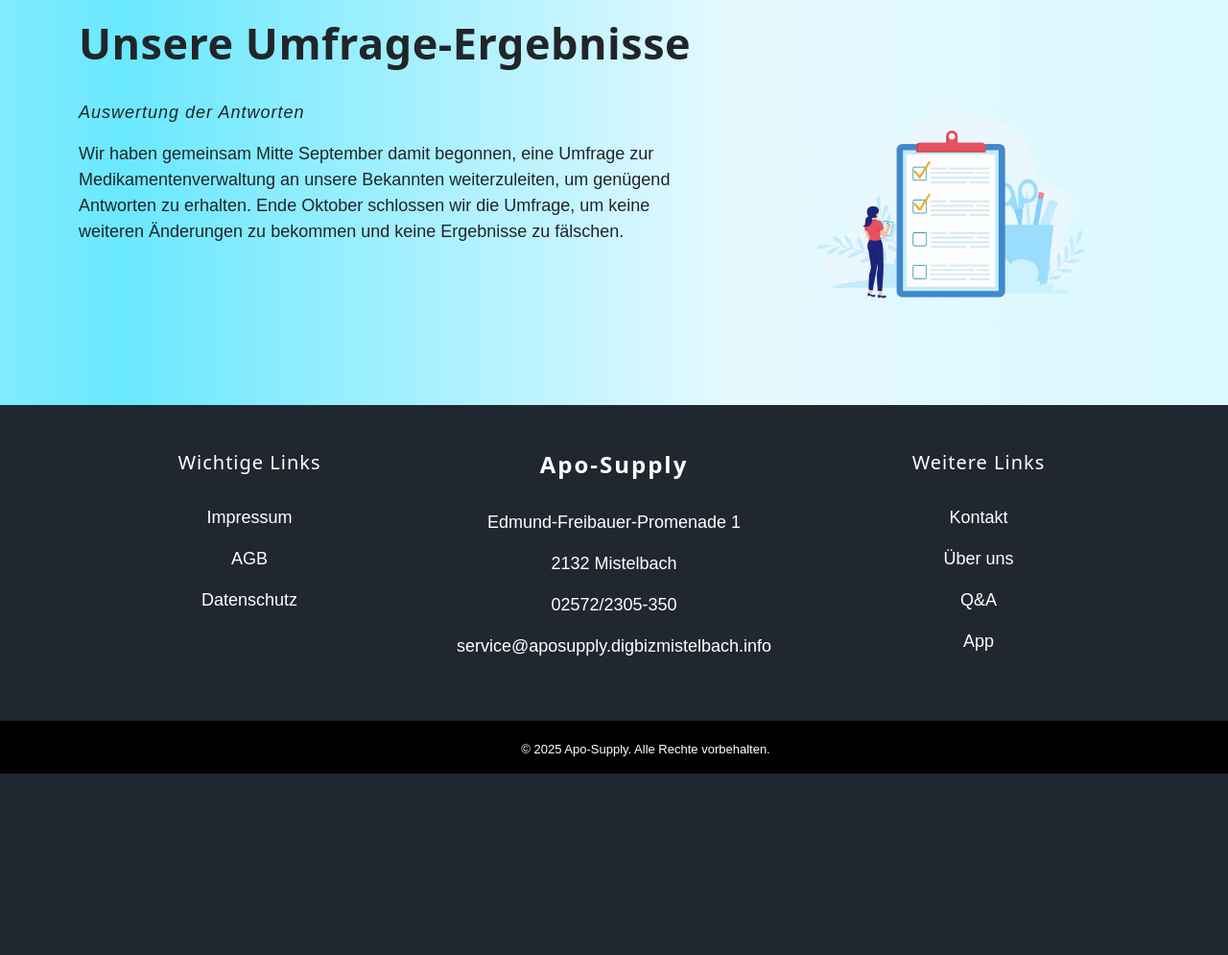
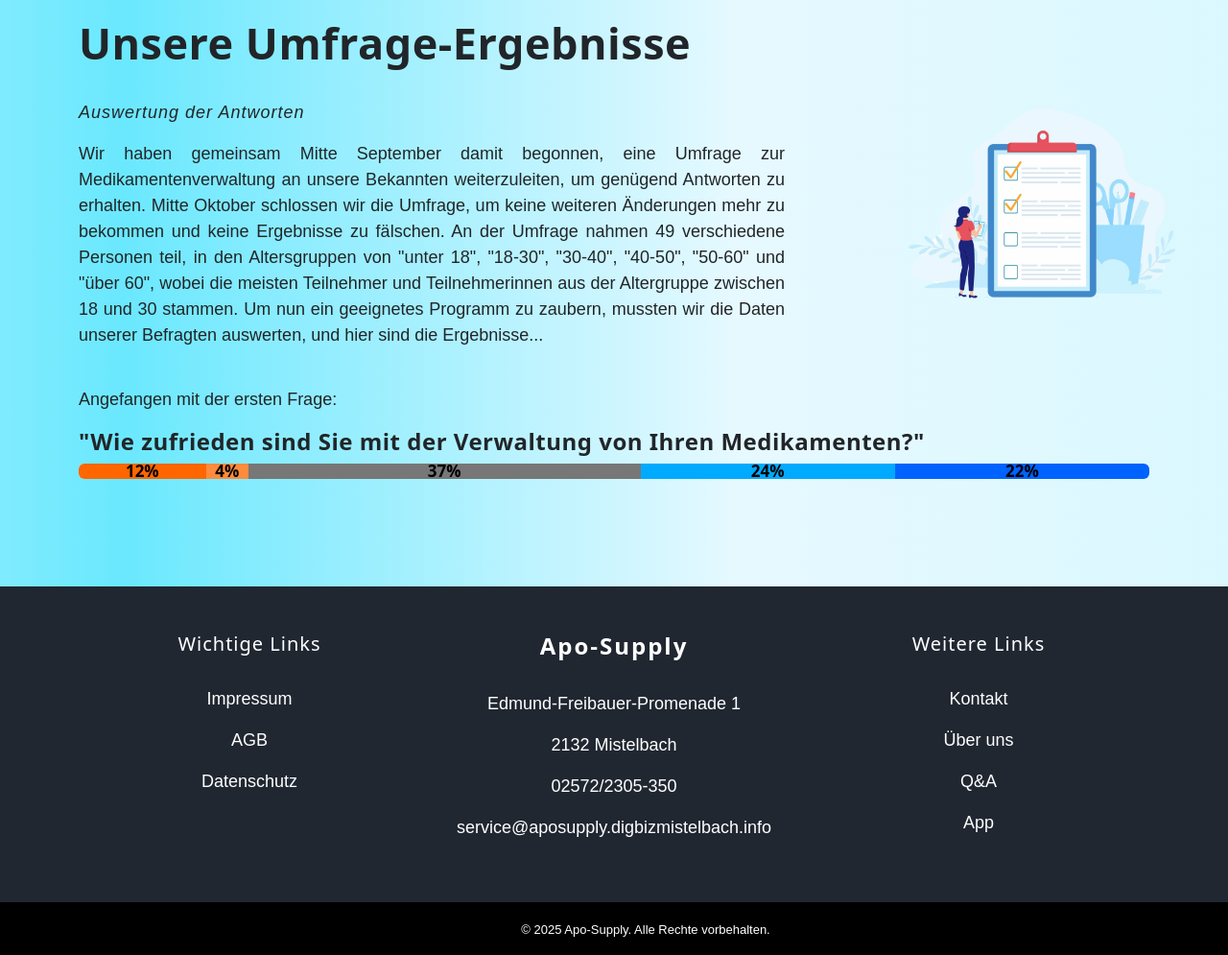
Before and after one commit to celinebittmann/aposupply, a PHP site: page /templates/umfrage.php in a window 1280 px wide. Shown: the part 78-1073 px from the top of the page at 96% size. Before the commit the page ends 884 px from the top, so only its background shows below. Run offline with PHP 8.4, Linux system fonts and the light colour scheme; tables that the repository leaves empty or names only in its code hold one stand-in row (values such as "Sample post").

Commit message:
19.11.2024
Umfrageseite angefangen, Startseite fertig

```diff
--- a/templates/umfrage.php
+++ b/templates/umfrage.php
@@ -32,30 +32,51 @@ ini_set('display_errors','On');
 
 
 <div class="row">
-  <div class="col-7">
+  <div class="col-8">
     <p style="font-style: italic; letter-spacing: 1px; text-align: justify;">Auswertung der Antworten</p>
-    <p>Wir haben gemeinsam Mitte September damit begonnen, eine Umfrage zur Medikamentenverwaltung an unsere Bekannten weiterzuleiten, um genügend Antworten zu erhalten.
-        Ende Oktober schlossen wir die Umfrage, um keine weiteren Änderungen zu bekommen und keine Ergebnisse zu fälschen.
+    <p style="text-align: justify;">Wir haben gemeinsam Mitte September damit begonnen, eine Umfrage zur Medikamentenverwaltung an unsere Bekannten weiterzuleiten,
+      um genügend Antworten zu erhalten. Mitte Oktober schlossen wir die Umfrage, um keine weiteren Änderungen mehr zu bekommen und keine Ergebnisse zu fälschen.
+      An der Umfrage nahmen 49 verschiedene Personen teil, in den Altersgruppen von "unter 18", "18-30", "30-40", "40-50", "50-60" und "über 60", wobei die meisten
+      Teilnehmer und Teilnehmerinnen aus der Altergruppe zwischen 18 und 30 stammen.
+      Um nun ein geeignetes Programm zu zaubern, mussten wir die Daten unserer Befragten auswerten, und hier sind die Ergebnisse...
     </p>
   </div>
 
   <div class="col-1">
+    <!-- <div class="progress" role="progressbar" aria-label="Animated striped example" aria-valuenow="75" aria-valuemin="0" aria-valuemax="100">
+      <div class="progress-bar progress-bar-striped progress-bar-animated" style="width: 75%"></div>
+    </div> -->
   </div>
 
   <div class="col-3 image-container" style="position: relative;">
     <img id="clickableImage" src="assets/img/umfrage.png" width="500" height="300" style="width: 300px; height: auto; border-radius: 10px; cursor: pointer;" alt="Frau mit Medikamenten">
   </div>
+</div> <!-- Ende row -->
 
+<br>
 
+<p style="text-align: justify;">Angefangen mit der ersten Frage:</p>
+<h4 style="font-weight: 700; letter-spacing: 0.5px;">"Wie zufrieden sind Sie mit der Verwaltung von Ihren Medikamenten?"</h4>
 
-
+<div class="progress-stacked">
+  <div class="progress" role="progressbar" aria-label="Segment one" aria-valuenow="12" aria-valuemin="0" aria-valuemax="100" style="width: 12%;">
+    <div class="progress-bar" style="background-color: #ff6600; color: black; font-weight: 700; font-size: 17px;">12%</div>
+  </div>
+  <div class="progress" role="progressbar" aria-label="Segment two" aria-valuenow="4" aria-valuemin="0" aria-valuemax="100" style="width: 4%;">
+    <div class="progress-bar" style="background-color: #ff8b3d; color: black; font-weight: 700; font-size: 17px;">4%</div>
+  </div>
+  <div class="progress" role="progressbar" aria-label="Segment three" aria-valuenow="37" aria-valuemin="0" aria-valuemax="100" style="width: 37%;">
+    <div class="progress-bar" style="background-color: #777777; color: black; font-weight: 700; font-size: 17px;">37%</div>
+  </div>
+  <div class="progress" role="progressbar" aria-label="Segment four" aria-valuenow="24" aria-valuemin="0" aria-valuemax="100" style="width: 24%;">
+    <div class="progress-bar" style="background-color: #00aaff; color: black; font-weight: 700; font-size: 17px;">24%</div>
+  </div>
+  <div class="progress" role="progressbar" aria-label="Segment five" aria-valuenow="22" aria-valuemin="0" aria-valuemax="100" style="width: 24%;">
+    <div class="progress-bar" style="background-color: #0062ff; color: black; font-weight: 700; font-size: 17px;">22%</div>
+  </div>
 </div>
 
-
-
-
-
-
+<p style="text-align: justify;"></p>
 
 
 
```
